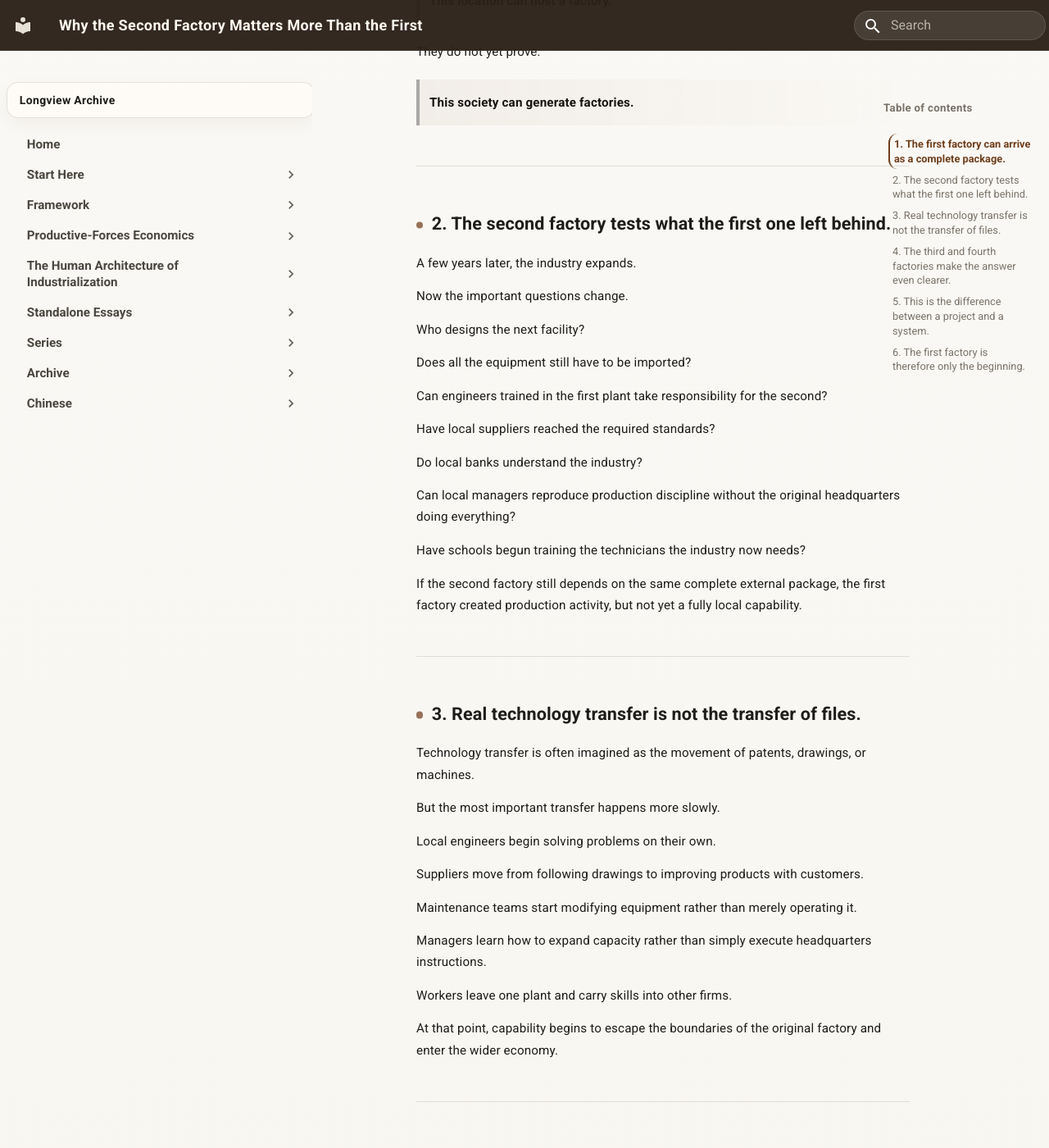
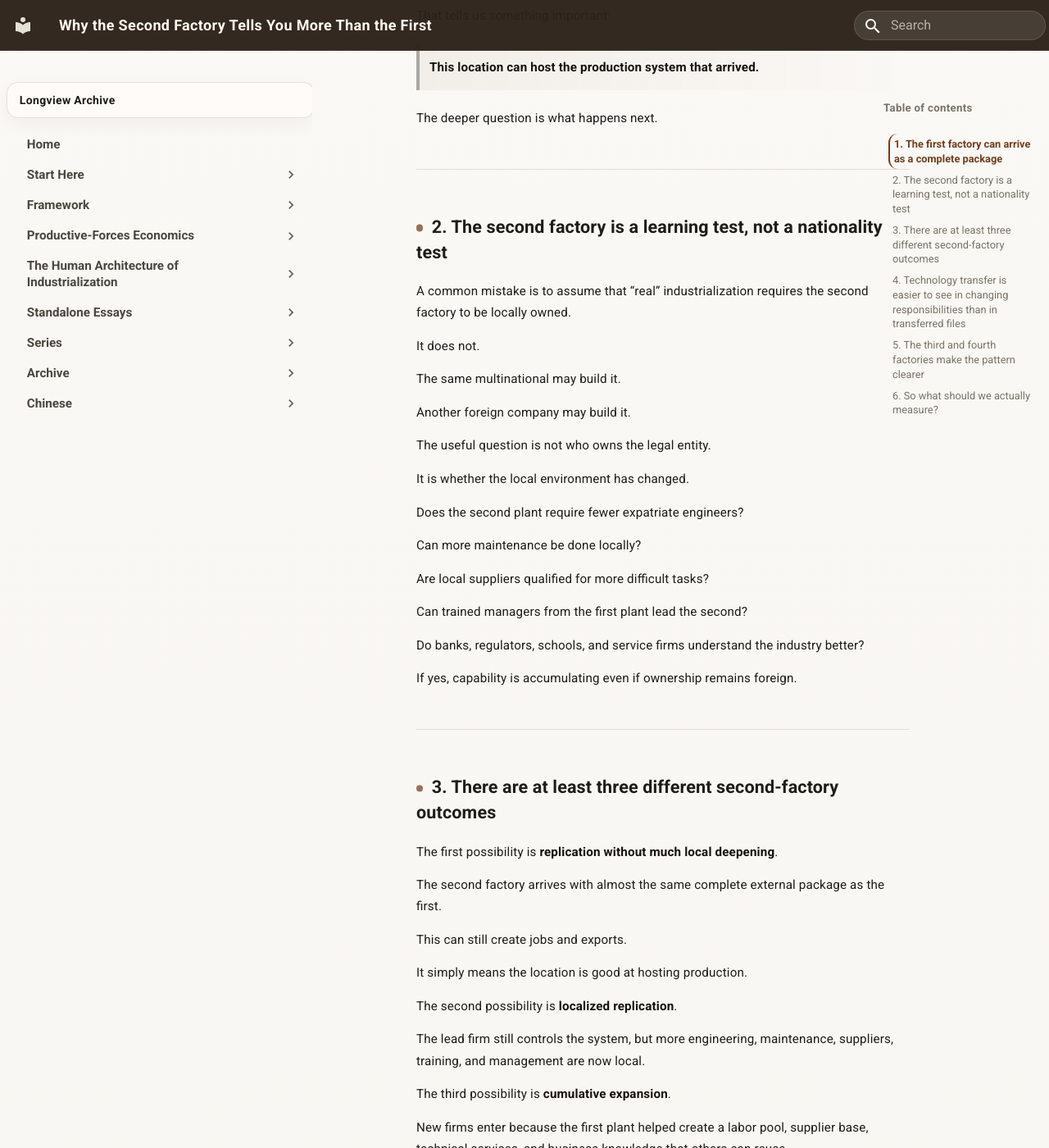
Before and after one commit to guanshi1688/longview-archive, an MkDocs documentation site: the page built from docs/essays/english/standalone/why-second-factory-matters.md, in a window 1280 px wide and 1400 px high, scrolled down 1364 px. Shown: the whole window at 82% size. Built offline with MkDocs 1.6.1 and Material for MkDocs 9.7.7, drawn with Linux system fonts in a browser that asks for light colours; some of the changed text lies outside the part shown.

Commit message:
Update why-second-factory-matters.md

```diff
--- a/docs/essays/english/standalone/why-second-factory-matters.md
+++ b/docs/essays/english/standalone/why-second-factory-matters.md
@@ -1,8 +1,8 @@
-# Why the Second Factory Matters More Than the First
+# Why the Second Factory Tells You More Than the First
 
-**The first factory can be built for you. The second begins to reveal whether you learned how to build one yourself.**
+**The first factory proves that production can happen in a location. The second begins to reveal what the first one changed.**
 
-When we want to know whether a country is industrializing, we usually look for a very visible event:
+When we want to know whether a country is industrializing, we often look for a visible event:
 
 a new factory.
 
@@ -16,157 +16,177 @@ A ribbon is cut.
 
 These are real achievements.
 
-But if the question is whether productive capability has actually formed, I would ask something else:
+But if the question is whether the local production environment is becoming more capable, I would ask something else:
 
-> **Who builds the second factory?**
+> **What becomes easier when the second factory is built?**
 
 ---
 
-## 1. The first factory can arrive as a complete package.
+## 1. The first factory can arrive as a complete package
 
-A modern factory can be imported almost like a large project.
+A modern factory can be transferred with a great deal of external support.
 
-The capital comes from abroad.
+Capital.
 
-The design comes from abroad.
+Design.
 
-Critical equipment comes from abroad.
+Equipment.
 
-Engineers come from abroad.
+Engineers.
 
-Management systems come from abroad.
+Management systems.
 
-Suppliers may come from abroad too.
+Supplier contracts.
 
-The host country contributes land, labor, infrastructure, and tax incentives.
+Quality standards.
 
-The factory may operate extremely well.
+Software.
 
-It may export successfully, pay good wages, and generate tax revenue.
+The host location may mainly provide land, labor, infrastructure, and policy support.
 
-But those facts prove one thing more clearly than another:
+The factory can still operate extremely well.
 
-> **This location can host a factory.**
+It may be globally competitive from the beginning.
 
-They do not yet prove:
+That tells us something important:
 
-> **This society can generate factories.**
+> **This location can host the production system that arrived.**
+
+The deeper question is what happens next.
 
 ---
 
-## 2. The second factory tests what the first one left behind.
+## 2. The second factory is a learning test, not a nationality test
 
-A few years later, the industry expands.
+A common mistake is to assume that “real” industrialization requires the second factory to be locally owned.
 
-Now the important questions change.
+It does not.
 
-Who designs the next facility?
+The same multinational may build it.
 
-Does all the equipment still have to be imported?
+Another foreign company may build it.
 
-Can engineers trained in the first plant take responsibility for the second?
+The useful question is not who owns the legal entity.
 
-Have local suppliers reached the required standards?
+It is whether the local environment has changed.
 
-Do local banks understand the industry?
+Does the second plant require fewer expatriate engineers?
 
-Can local managers reproduce production discipline without the original headquarters doing everything?
+Can more maintenance be done locally?
 
-Have schools begun training the technicians the industry now needs?
+Are local suppliers qualified for more difficult tasks?
 
-If the second factory still depends on the same complete external package, the first factory created production activity, but not yet a fully local capability.
+Can trained managers from the first plant lead the second?
+
+Do banks, regulators, schools, and service firms understand the industry better?
+
+If yes, capability is accumulating even if ownership remains foreign.
 
 ---
 
-## 3. Real technology transfer is not the transfer of files.
+## 3. There are at least three different second-factory outcomes
 
-Technology transfer is often imagined as the movement of patents, drawings, or machines.
+The first possibility is **replication without much local deepening**.
 
-But the most important transfer happens more slowly.
+The second factory arrives with almost the same complete external package as the first.
 
-Local engineers begin solving problems on their own.
+This can still create jobs and exports.
 
-Suppliers move from following drawings to improving products with customers.
+It simply means the location is good at hosting production.
 
-Maintenance teams start modifying equipment rather than merely operating it.
+The second possibility is **localized replication**.
 
-Managers learn how to expand capacity rather than simply execute headquarters instructions.
+The lead firm still controls the system, but more engineering, maintenance, suppliers, training, and management are now local.
 
-Workers leave one plant and carry skills into other firms.
+The third possibility is **cumulative expansion**.
 
-At that point, capability begins to escape the boundaries of the original factory and enter the wider economy.
+New firms enter because the first plant helped create a labor pool, supplier base, technical services, and business knowledge that others can reuse.
+
+These outcomes are different.
+
+All can be economically valuable.
+
+Only the latter two tell us that the local production environment is becoming more capable.
 
 ---
 
-## 4. The third and fourth factories make the answer even clearer.
+## 4. Technology transfer is easier to see in changing responsibilities than in transferred files
 
-When an industry truly takes root, each new plant should become easier to create.
+Patents and drawings matter.
 
-The first generation of engineers becomes the next generation of managers.
+Machines matter.
 
-Experienced workers become technicians and trainers.
+Formal training matters.
 
-Suppliers can serve multiple customers.
+But the deeper transfer often appears in responsibility.
 
-Tooling, repair, logistics, testing, and software firms appear.
+Who solves the abnormal problem?
 
-Banks gain industry knowledge.
+Who qualifies the new supplier?
 
-Local governments begin to understand the real bottlenecks.
+Who redesigns the fixture?
 
-The important point is not merely that output increases.
+Who manages the next capacity expansion?
 
-It is that each plant raises the probability that another plant can appear.
+Who trains the next technical team?
 
-That is how a cluster accumulates capability.
+When local actors take responsibility for harder parts of the production process, capability is deepening.
+
+This is more informative than simply asking whether a document or license was transferred.
 
 ---
 
-## 5. This is the difference between a project and a system.
+## 5. The third and fourth factories make the pattern clearer
 
-A project can be judged by whether it was completed.
+If an industrial environment is accumulating capability, each new node should inherit more from those already there.
 
-Did it open?
+Experienced workers become supervisors.
 
-Did it hire workers?
+Supervisors become trainers.
 
-Did it export?
+Engineers move between firms.
 
-Did it make money?
+Suppliers gain multiple customers.
 
-A system has a harder test:
+Repair, tooling, testing, and logistics services become more specialized.
 
-> **Can it generate the next node?**
+Public agencies learn which bottlenecks actually matter.
 
-If every new factory has to be imported as a complete external package, the country may possess a collection of successful projects.
+The region develops a reputation.
 
-If one factory trains people, creates suppliers, accumulates capital, spreads technical knowledge, and lowers the cost of building the next one, projects are beginning to become a production system.
+At that point, the first factories have changed the cost structure facing later factories.
+
+Industrialization becomes cumulative.
 
 ---
 
-## 6. The first factory is therefore only the beginning.
+## 6. So what should we actually measure?
 
-The most informative moment may not be the opening ceremony.
+Five or ten years after the first plant opens, ask:
 
-It may be five or ten years later.
+How much external technical support does a new plant need?
 
-What remained?
+How long does supplier qualification take?
 
-Did new firms appear?
+How many technical managers can be hired locally?
 
-Did local suppliers upgrade?
+How much maintenance and tooling is available nearby?
 
-Did engineers move into other companies?
+How much of the workforce is trained by institutions that did not exist before the first investment?
 
-Can someone build another plant without recreating the entire original external package?
+Do new firms enter because the local environment itself has become valuable?
 
-This gives us a surprisingly simple test of industrialization:
+That is what the second factory can reveal.
 
-> **Who built the first factory matters less than who can build the second.**
+So:
+
+> **The second factory is not a sovereignty test.**
+>
+> **It is a learning test.**
 
 The first proves that production can happen there.
 
-The second begins to prove that capability stayed there.
+The second begins to show whether the first left behind capabilities that make more production easier.
 
 ---
 
```
